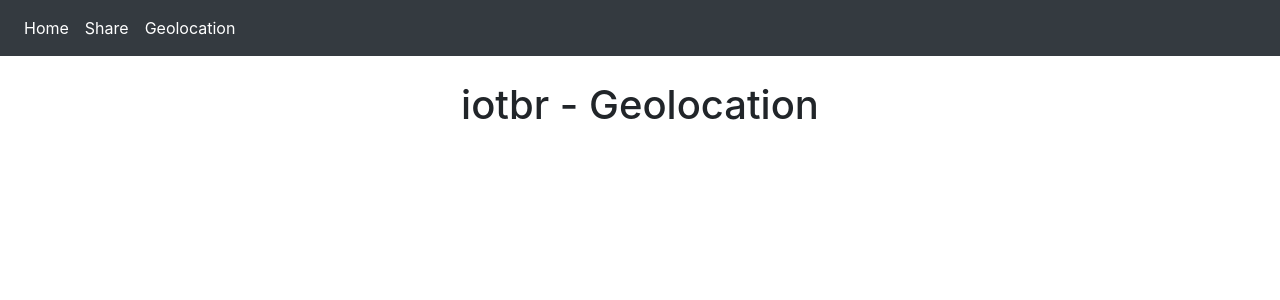
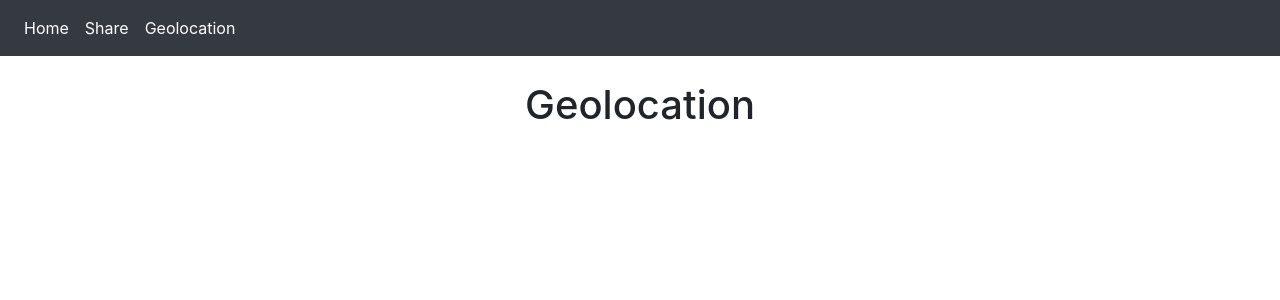
Before and after one commit to douglaszuqueto/vuejs-test-deploy, a Vue app: page /#/geolocation in a window 1280 px wide. Shown: the top 300 px of the page. Built offline with nearby package versions, Linux system fonts and the light colour scheme.

Commit message:
Atualizando projeto

```diff
--- a/src/components/Geolocation.vue
+++ b/src/components/Geolocation.vue
@@ -9,7 +9,7 @@ export default {
   name: 'Geolocation',
   data () {
     return {
-      msg: 'iotbr - Geolocation'
+      msg: 'Geolocation'
     }
   }
 }
--- a/src/components/Home.vue
+++ b/src/components/Home.vue
@@ -9,7 +9,7 @@ export default {
   name: 'Home',
   data () {
     return {
-      msg: 'iotbr - Home'
+      msg: 'Home'
     }
   }
 }
--- a/src/components/Share.vue
+++ b/src/components/Share.vue
@@ -9,7 +9,7 @@ export default {
   name: 'Share',
   data () {
     return {
-      msg: 'iotbr - Share'
+      msg: 'Share'
     }
   }
 }
```
